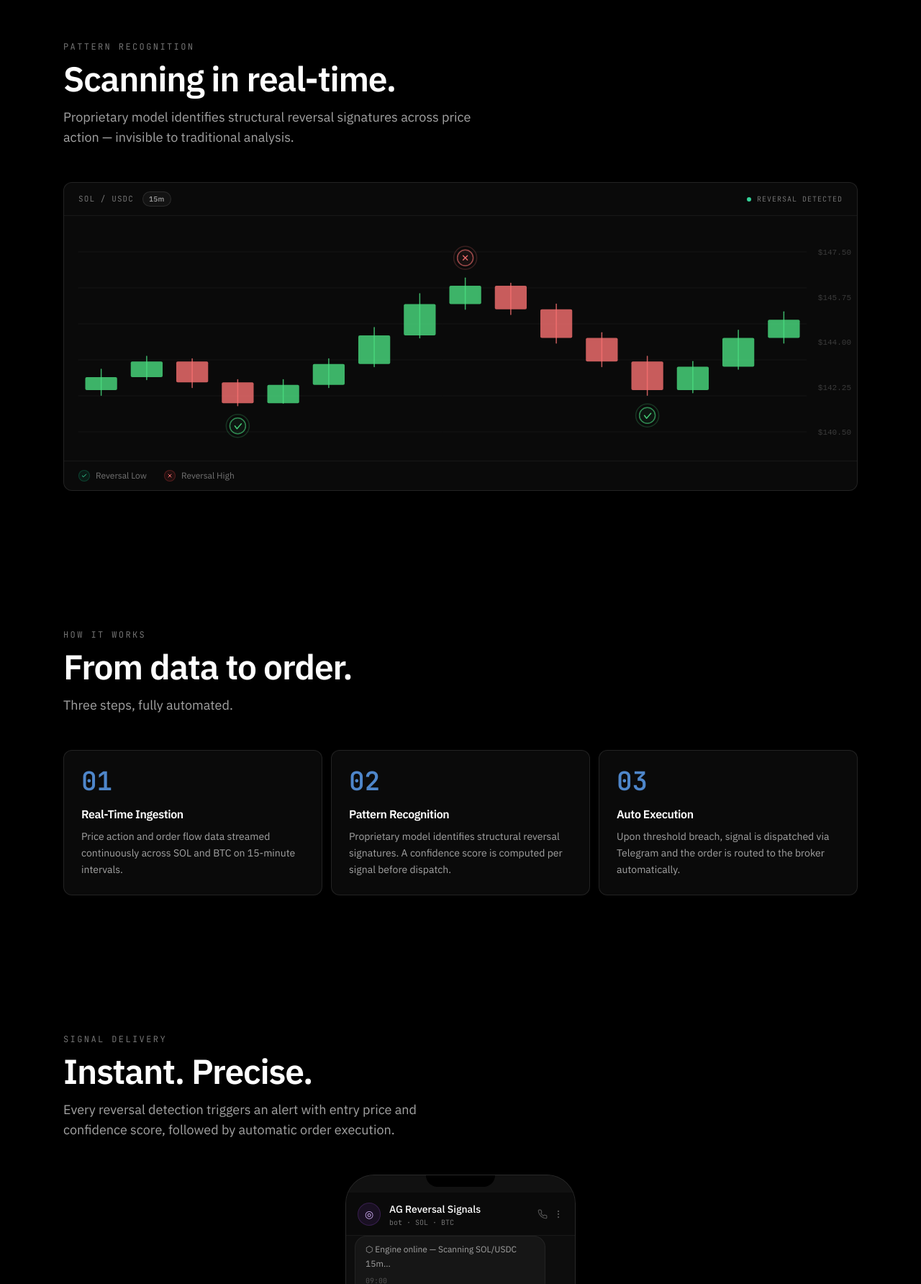
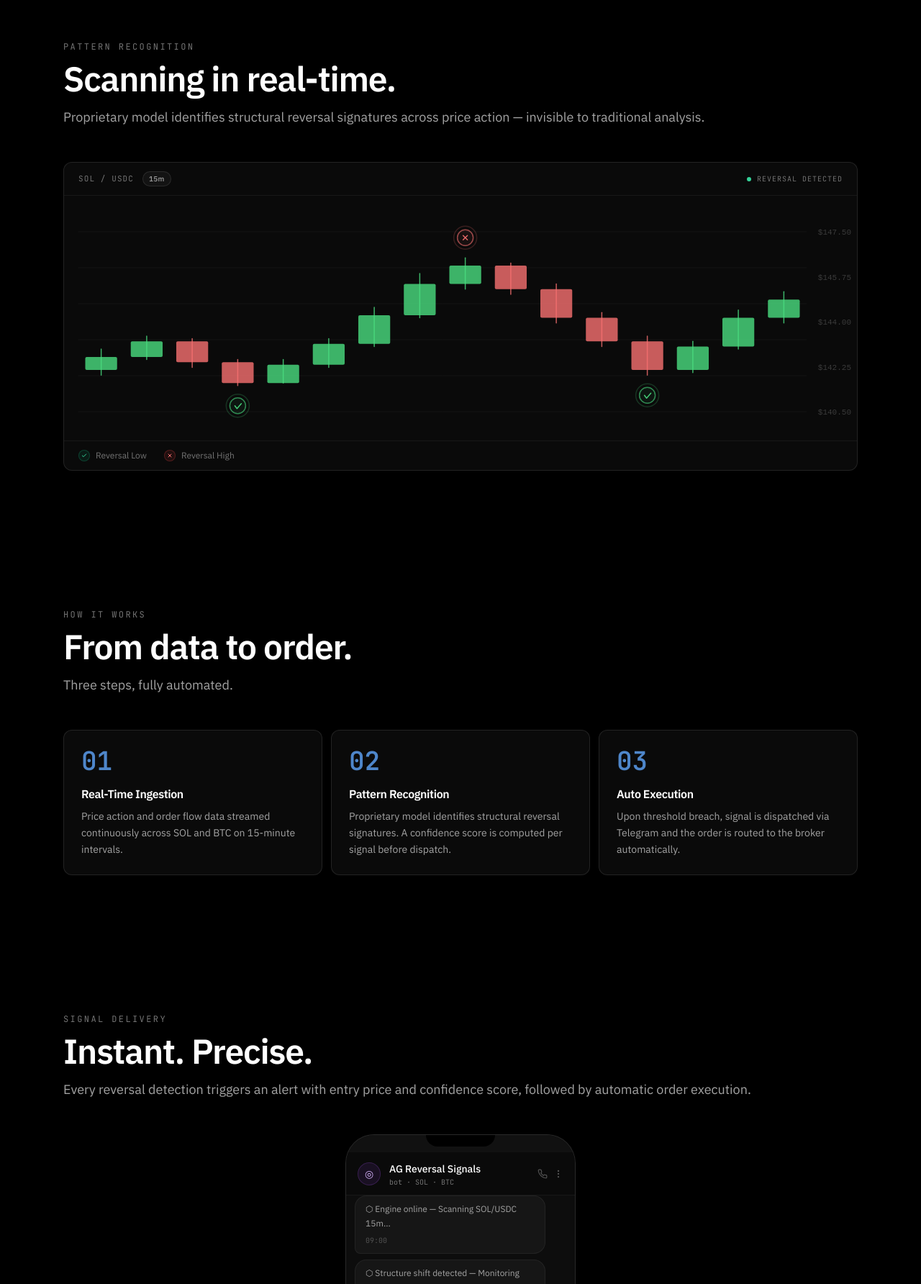
Before and after one commit to ag-algolab/ag-algolab.github.io, a React (Vite) app: page /#/reversal-engine in a window 1280 px wide. Shown: the part 839-2623 px from the top of the page at 72% size. Built offline with nearby package versions, Linux system fonts and the light colour scheme.

Commit message:
Remove max-w-xl class from paragraph elements

```diff
--- a/src/pages/ReversalEngine.jsx
+++ b/src/pages/ReversalEngine.jsx
@@ -445,7 +445,7 @@ export default function ReversalEngine() {
               <h2 className="text-4xl md:text-5xl font-semibold text-white tracking-tight">
                 Scanning in real-time.
               </h2>
-              <p className="text-neutral-400 mt-4 text-lg max-w-xl">
+              <p className="text-neutral-400 mt-4 text-lg">
                 Proprietary model identifies structural reversal signatures across price action — invisible to traditional analysis.
               </p>
             </motion.div>
@@ -475,7 +475,7 @@ export default function ReversalEngine() {
               <h2 className="text-4xl md:text-5xl font-semibold text-white tracking-tight">
                 From data to order.
               </h2>
-              <p className="text-neutral-400 mt-4 text-lg max-w-xl">
+              <p className="text-neutral-400 mt-4 text-lg">
                 Three steps, fully automated.
               </p>
             </motion.div>
@@ -532,7 +532,7 @@ export default function ReversalEngine() {
               <h2 className="text-4xl md:text-5xl font-semibold text-white tracking-tight">
                 Instant. Precise.
               </h2>
-              <p className="text-neutral-400 mt-4 text-lg max-w-xl">
+              <p className="text-neutral-400 mt-4 text-lg">
                 Every reversal detection triggers an alert with entry price and confidence score,
                 followed by automatic order execution.
               </p>
```
